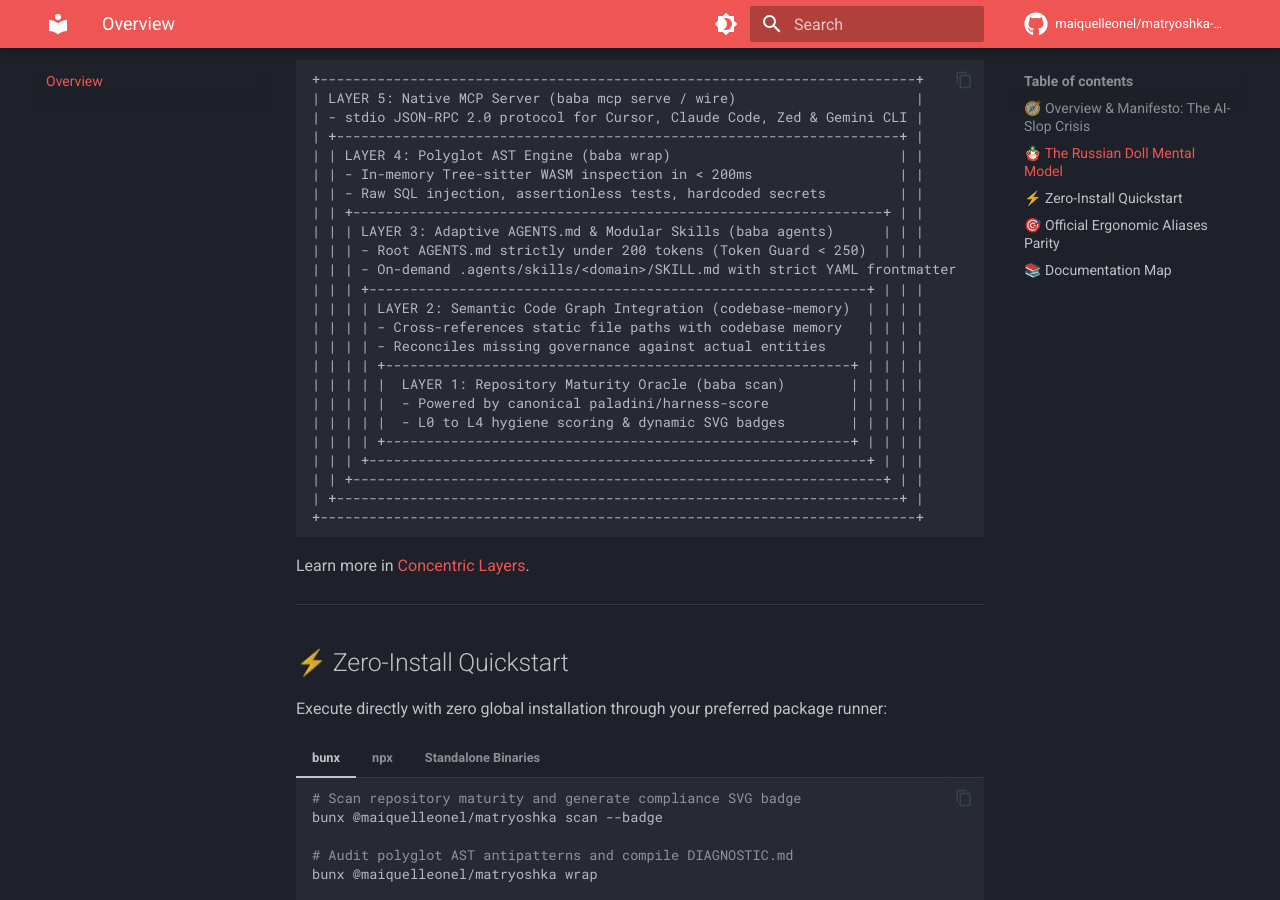
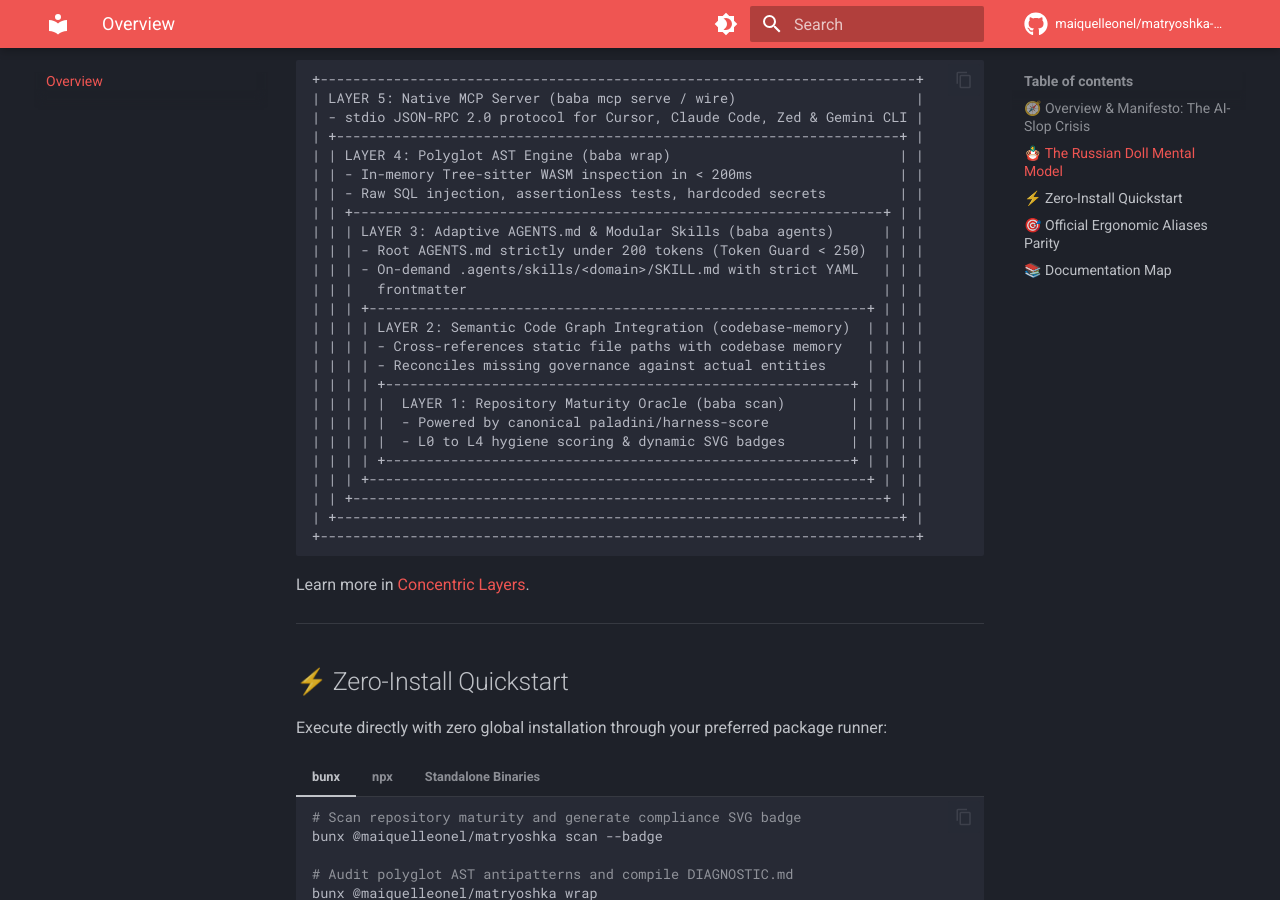
Before and after one commit to maiquelleonel/matryoshka-harness, an MkDocs documentation site: the page built from docs/guide/index.md, in a window 1280 px wide and 900 px high, scrolled down 1097 px. Built offline with MkDocs 1.6.1 and Material for MkDocs 9.7.7, drawn with Linux system fonts in a browser that asks for light colours; comment, search, counter and statistics services are not loaded.

```diff
--- a/docs/guide/index.md
+++ b/docs/guide/index.md
@@ -34,7 +34,8 @@ Like traditional nested nesting dolls (*matryoshkas*), each concentric governanc
 | | +-----------------------------------------------------------------+ | |
 | | | LAYER 3: Adaptive AGENTS.md & Modular Skills (baba agents)      | | |
 | | | - Root AGENTS.md strictly under 200 tokens (Token Guard < 250)  | | |
-| | | - On-demand .agents/skills/<domain>/SKILL.md with strict YAML frontmatter    | | |
+| | | - On-demand .agents/skills/<domain>/SKILL.md with strict YAML   | | |
+| | |   frontmatter                                                   | | |
 | | | +-------------------------------------------------------------+ | | |
 | | | | LAYER 2: Semantic Code Graph Integration (codebase-memory)  | | | |
 | | | | - Cross-references static file paths with codebase memory   | | | |
```
Also changed, not shown: docs/guide/concepts/concentric-layers.md (+2 -1 lines).
